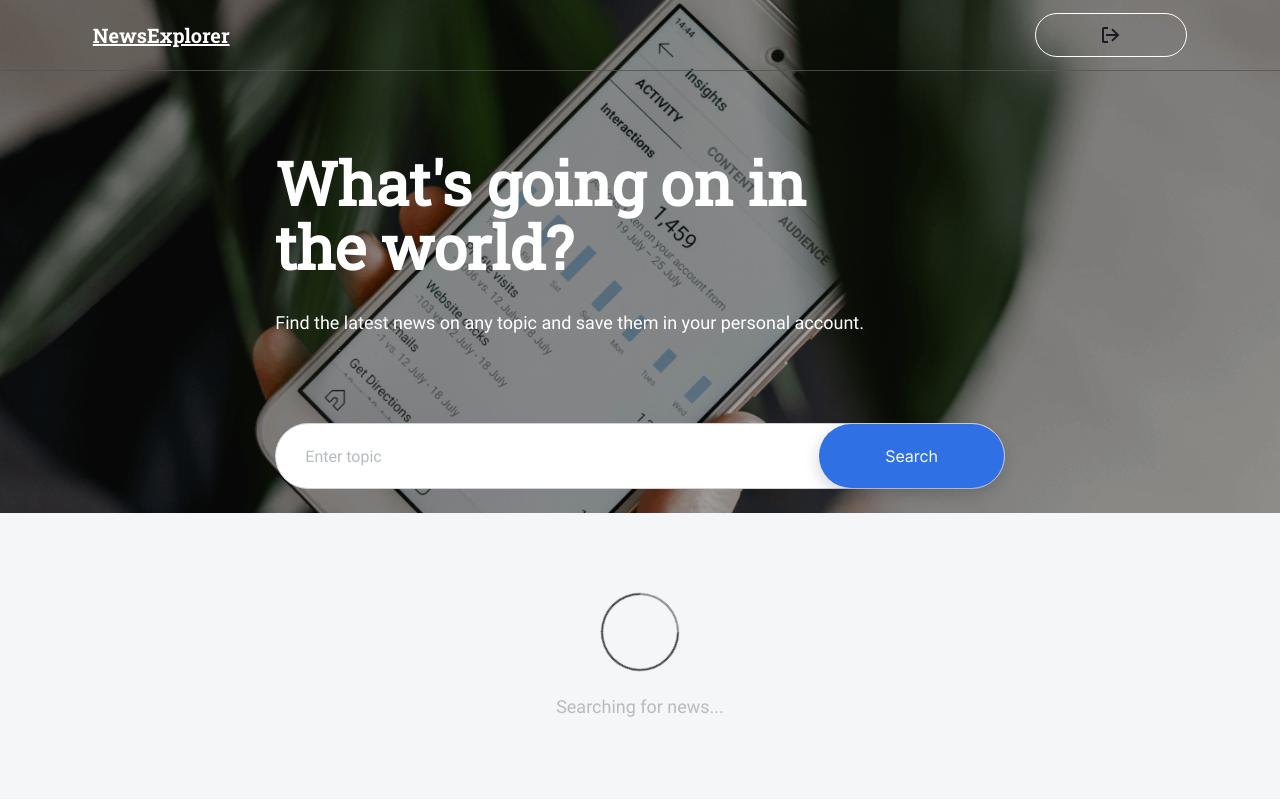
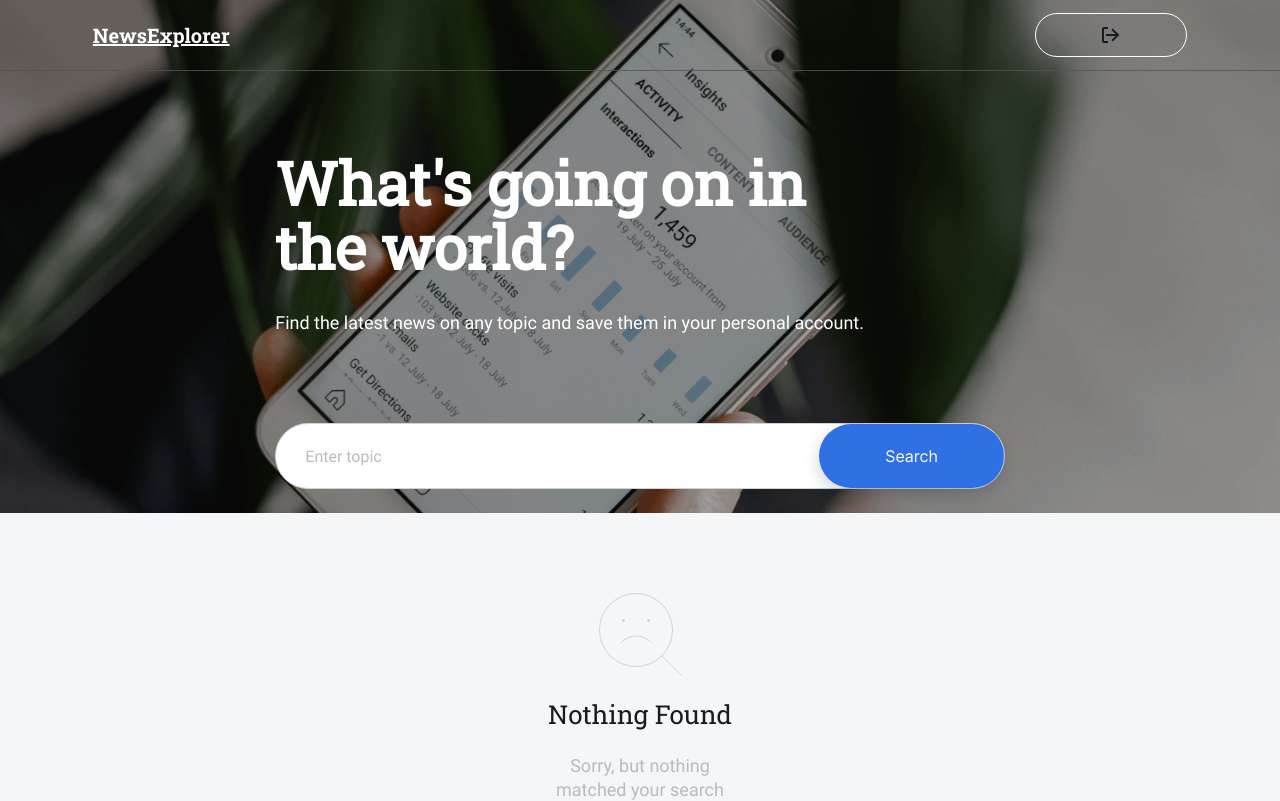
Before and after one commit to irmo12/news-explorer-frontend, a React (Create React App) app in the folder news-explorer/: page / in a window 1280 px wide. Shown: the top 801 px of the page. Built offline with nearby package versions, Linux system fonts and the light colour scheme.

Commit message:
done preloader

```diff
--- a/news-explorer/src/components/Preloader/Preloader.js
+++ b/news-explorer/src/components/Preloader/Preloader.js
@@ -2,13 +2,13 @@ import React from 'react';
 import './Preloader.css';
 import magnifyingGlass from '../../images/not-found_v1.svg';
 
-const Preloader = ({ isLoading = true, hasResults = true }) => {
+const Preloader = ({ isLoading = true, hasResults = false }) => {
 
   return (
     <div className="preloader">
       <div className="preloader-container">
       {hasResults ? <i class="circle-preloader"></i> : <embed className='preloader__img' src={magnifyingGlass} alt='magnifying glass' />}
-      <h3 className={ hasResults ? 'preloader__title preloader__title_none' : 'preloader__title'} >Nothing Found'</h3>
+      <h3 className={ hasResults ? 'preloader__title preloader__title_none' : 'preloader__title'} >Nothing Found</h3>
       <p className='preloader__description'>{hasResults ? 'Searching for news...' : 'Sorry, but nothing matched your search terms'}</p>
       </div>
     </div>
--- a/news-explorer/src/components/Preloader/preloader.css
+++ b/news-explorer/src/components/Preloader/preloader.css
@@ -16,8 +16,7 @@
   justify-content: space-evenly;
   text-align: center;
   max-width: 265px;
-  margin: 80px auto;
-  gap: 24px;
+  margin: 80px auto 0;
 }
 
 .circle-preloader {
@@ -35,7 +34,6 @@
 .preloader__img {
   height: auto;
   width: auto;
-  margin-top: 8vh;
 }
 
 .preloader__title {
@@ -44,8 +42,8 @@
   font-size: 26px;
   line-height: 115%;
   color: #1a1b22;
-  margin-bottom: 2vh;
   margin-top: 3vh;
+  margin-bottom: 0;
   padding: 0;
 }
 
@@ -58,7 +56,7 @@ display: none;}
   line-height: 133%;
   color: #b6bcbf;
   max-width: 24vh;
-  margin: 0;
+  margin: 24px auto 80px;
 }
 
 @keyframes spin {
```
